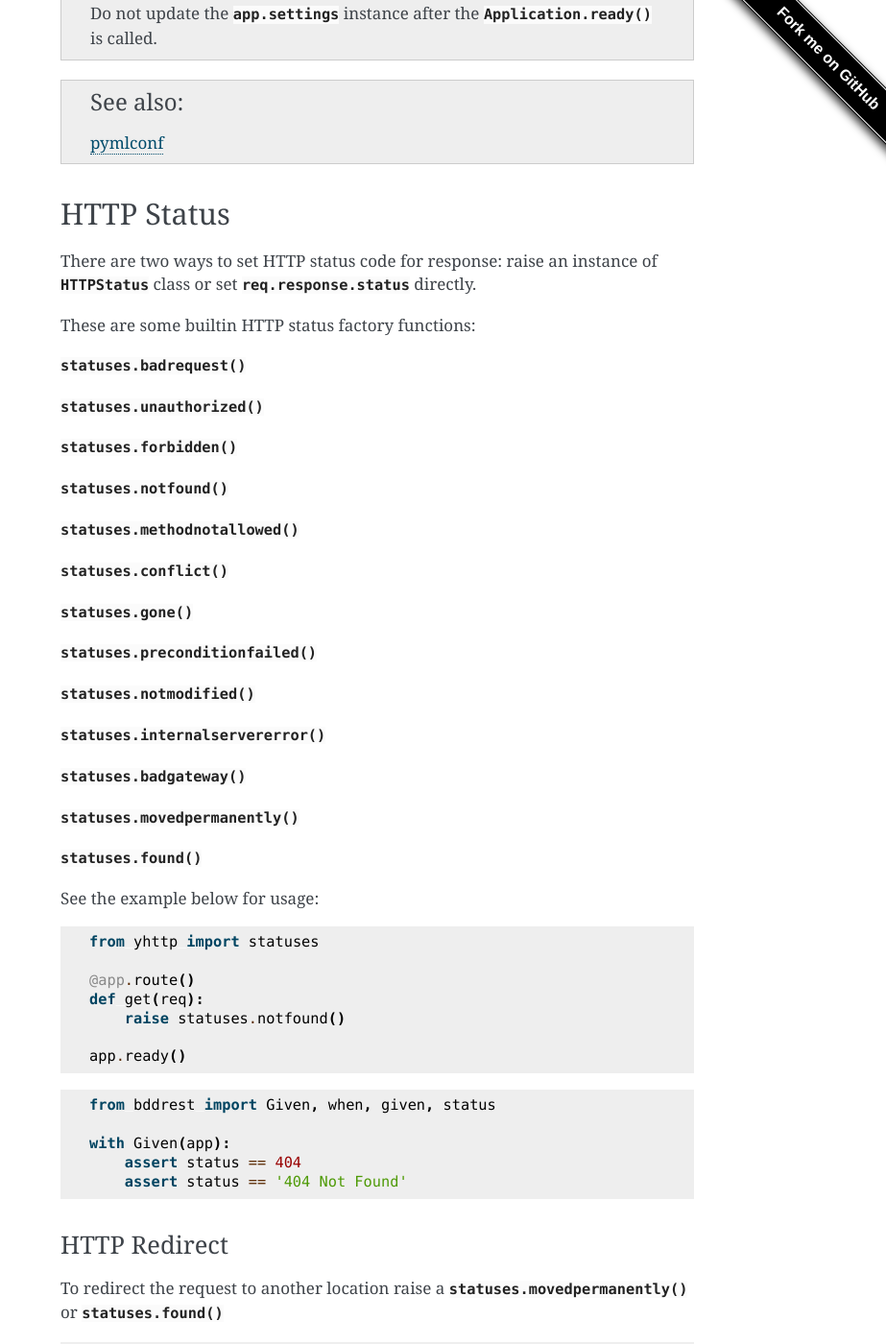
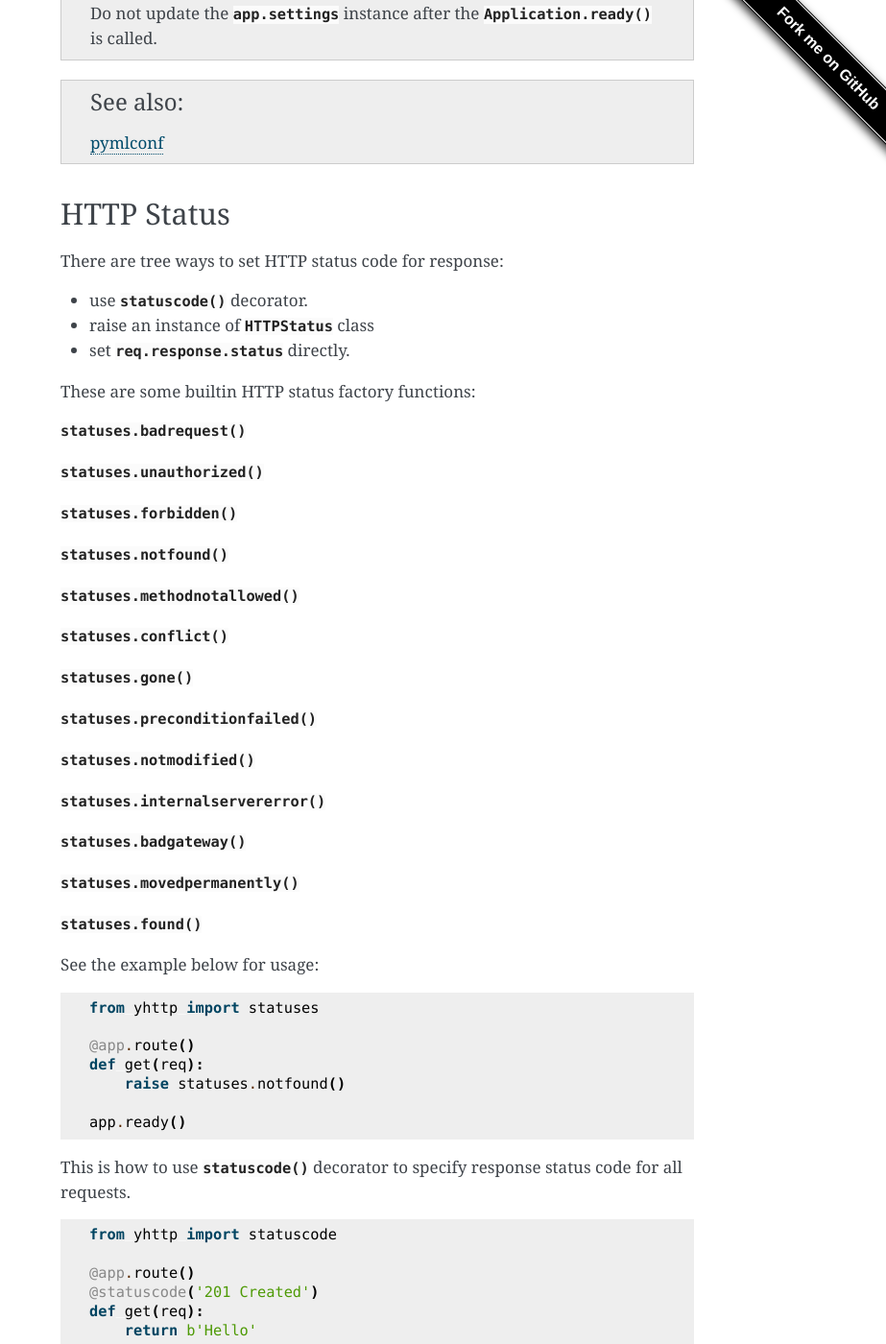
Before and after one commit to yhttp/yhttp, a Sphinx documentation site: the page built from sphinx/cookbook.rst, in a window 1280 px wide and 1400 px high, scrolled down 1853 px. Shown: the whole window at 96% size, without its empty margins (357-1280 px from the left). Built offline with Sphinx 7.4.7, drawn with Linux system fonts in a browser that asks for light colours.

Commit message:
statuscode decorator

```diff
--- a/sphinx/apireference.rst
+++ b/sphinx/apireference.rst
@@ -113,3 +113,4 @@ statuses Module
    .. autofunction:: badgateway()
    .. autofunction:: movedpermanently(url)
    .. autofunction:: found(url)
+   .. autofunction:: statuscode
--- a/sphinx/cookbook.rst
+++ b/sphinx/cookbook.rst
@@ -136,9 +136,11 @@ Then use your configration keys like:
 HTTP Status
 -----------
 
-There are two ways to set HTTP status code for response: raise an instance
-of :class:`.HTTPStatus` class or set
-:attr:`req.response.status <yhttp.Response.status>` directly.
+There are tree ways to set HTTP status code for response:
+
+* use :func:`.statuscode` decorator.
+* raise an instance of :class:`.HTTPStatus` class
+* set :attr:`req.response.status <yhttp.Response.status>` directly.
 
 These are some builtin HTTP status factory functions:
 
@@ -186,14 +188,38 @@ See the example below for usage:
 
    app.ready()
 
+.. testcode:: cookbook/status
+   :hide:
 
-.. testcode:: cookbook/status
-
-   from bddrest import Given, when, given, status
+   from bddrest import Given, status
 
    with Given(app):
        assert status == 404
        assert status == '404 Not Found'
+
+
+This is how to use :func:`.statuscode` decorator to specify response status
+code for all requests.
+
+.. testcode:: cookbook/statuscode
+
+   from yhttp import statuscode
+
+   @app.route()
+   @statuscode('201 Created')
+   def get(req):
+       return b'Hello'
+
+   app.ready()
+
+.. testcode:: cookbook/statuscode
+   :hide:
+
+   from bddrest import Given, status
+
+   with Given(app):
+       assert status == 201
+
 
 HTTP Redirect
 ^^^^^^^^^^^^^
--- /dev/null
+++ b/sphinx/tutorials/urlshortener.rst
@@ -0,0 +1,5 @@
+Url Shortener
+=============
+
+In this tutorial we'll develop a simple URL shorotener using ``redis``
+storage and ``yhttp``.
--- a/yhttp/__init__.py
+++ b/yhttp/__init__.py
@@ -6,8 +6,7 @@ from .contenttypes import contenttype, binary, utf8, json, text
 from .lazyattribute import lazyattribute
 from .request import Request, HeadersMask
 from .response import Response
-from .statuses import HTTPStatus
+from .statuses import HTTPStatus, statuscode
 from .headerset import HeaderSet
 
-
 __version__ = '2.4.0'
```
Also changed, not shown: 2 other files.
